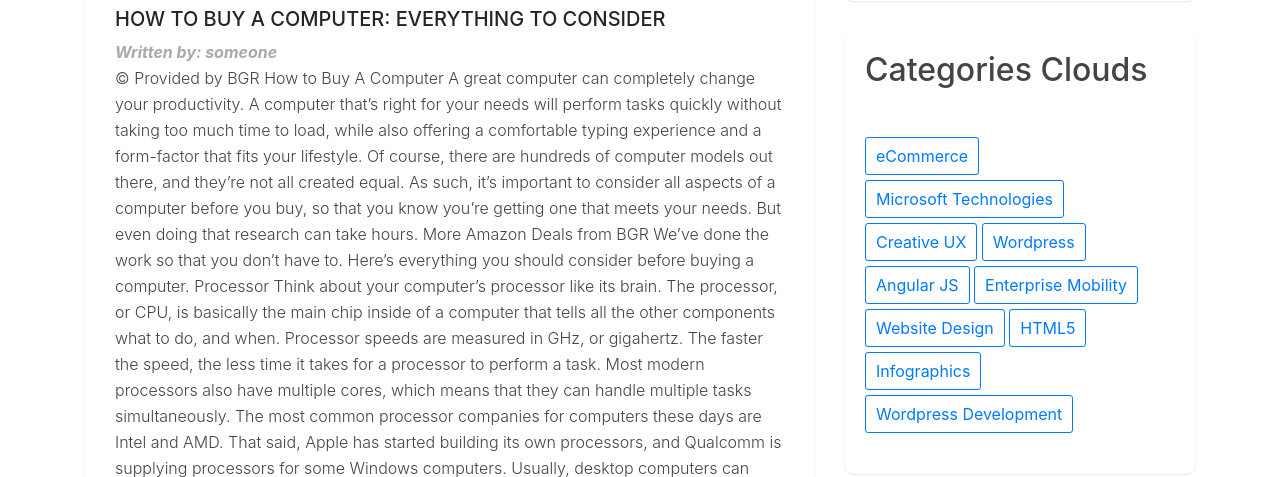
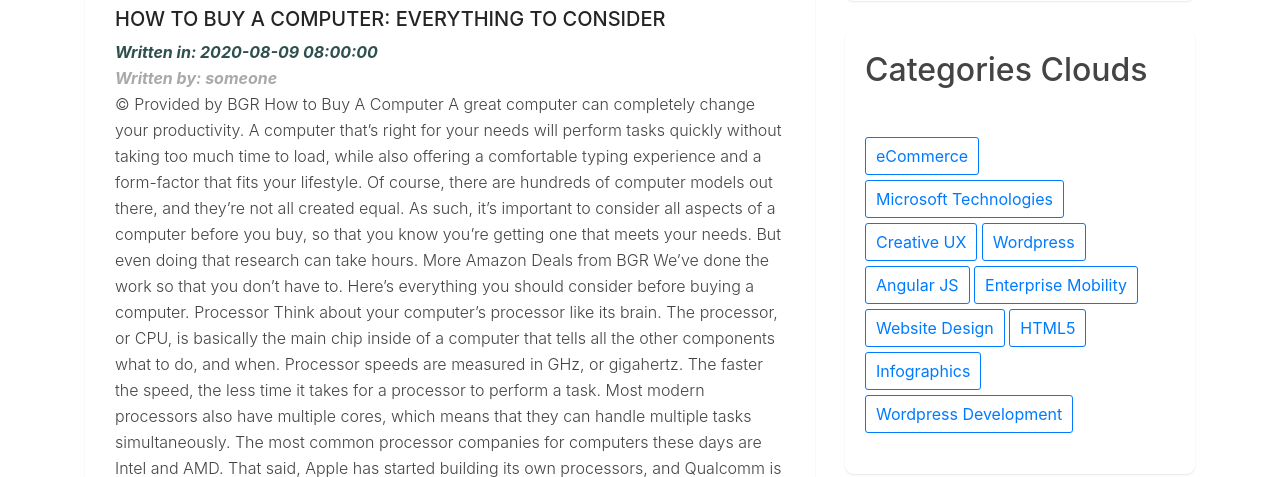
Before and after one commit to mustafaelagamey/djangoBlog, a Django app: a page that uses post/templates/post/view.html in a window 1280 px wide. Shown: the part 133-610 px from the top of the page. Run offline with Django 3.2, Linux system fonts and the light colour scheme; some libraries are stand-ins or nearby versions.

Commit message:
Feat: Add written in to post

```diff
--- a/post/static/posts/view.css
+++ b/post/static/posts/view.css
@@ -4,3 +4,8 @@ p.author {
     font-weight: bold;
     color: darkgray;
 }
+p.post-date {
+    font-style: italic;
+    font-weight: bold;
+    color: darkslategray;
+}
--- a/post/templates/post/view.html
+++ b/post/templates/post/view.html
@@ -14,6 +14,7 @@
                              src="https://via.placeholder.com/800x280/87CEFA/000000">
                     </div>
                     <h3><a href="blog-details.html">{{ post.title }}</a></h3>
+                    <p class="post-date">Written in: 2020-08-09 08:00:00</p>
                     <p class="author">Written by: someone</p>
                     <p>{{ post.content }}</p>
                 </div>
```
